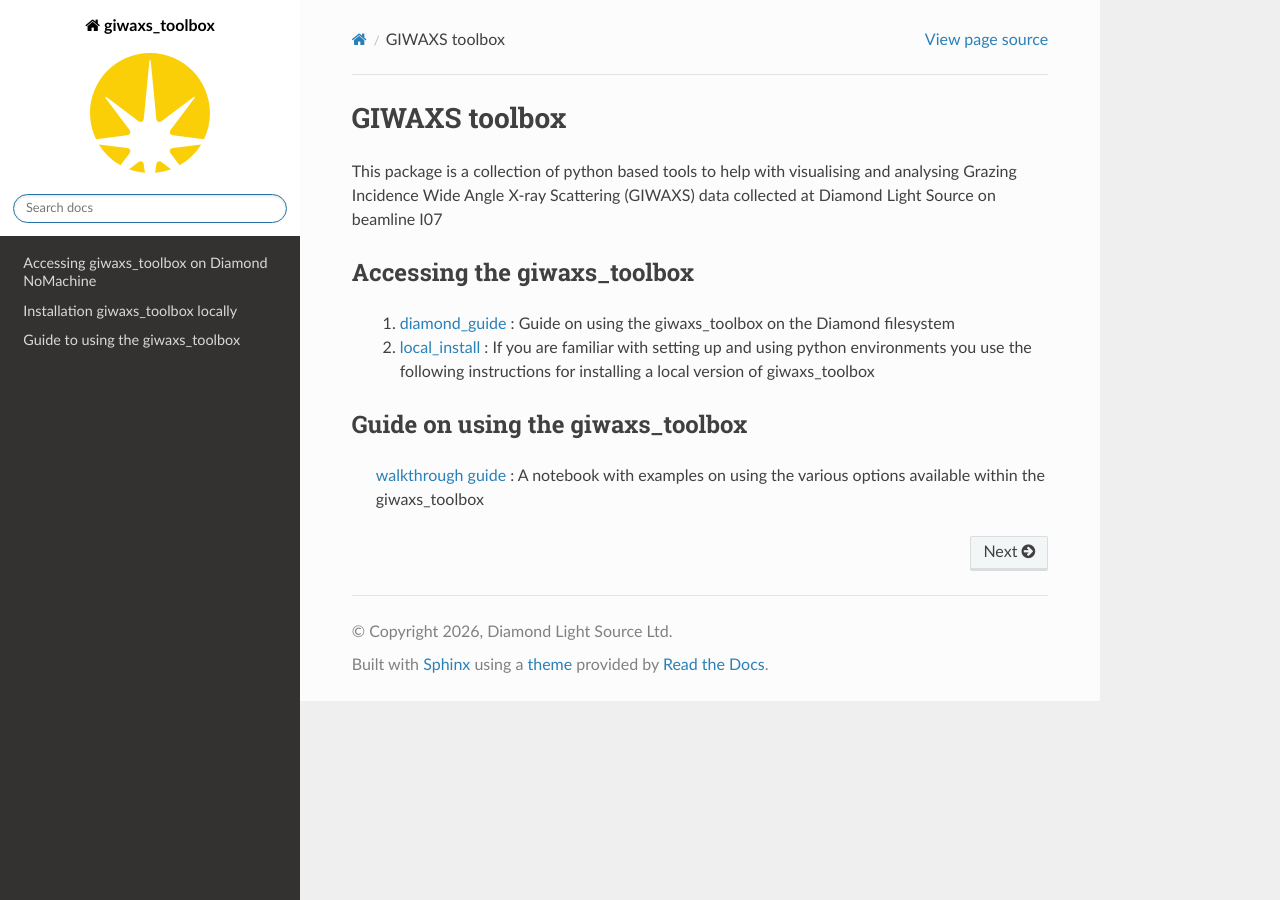
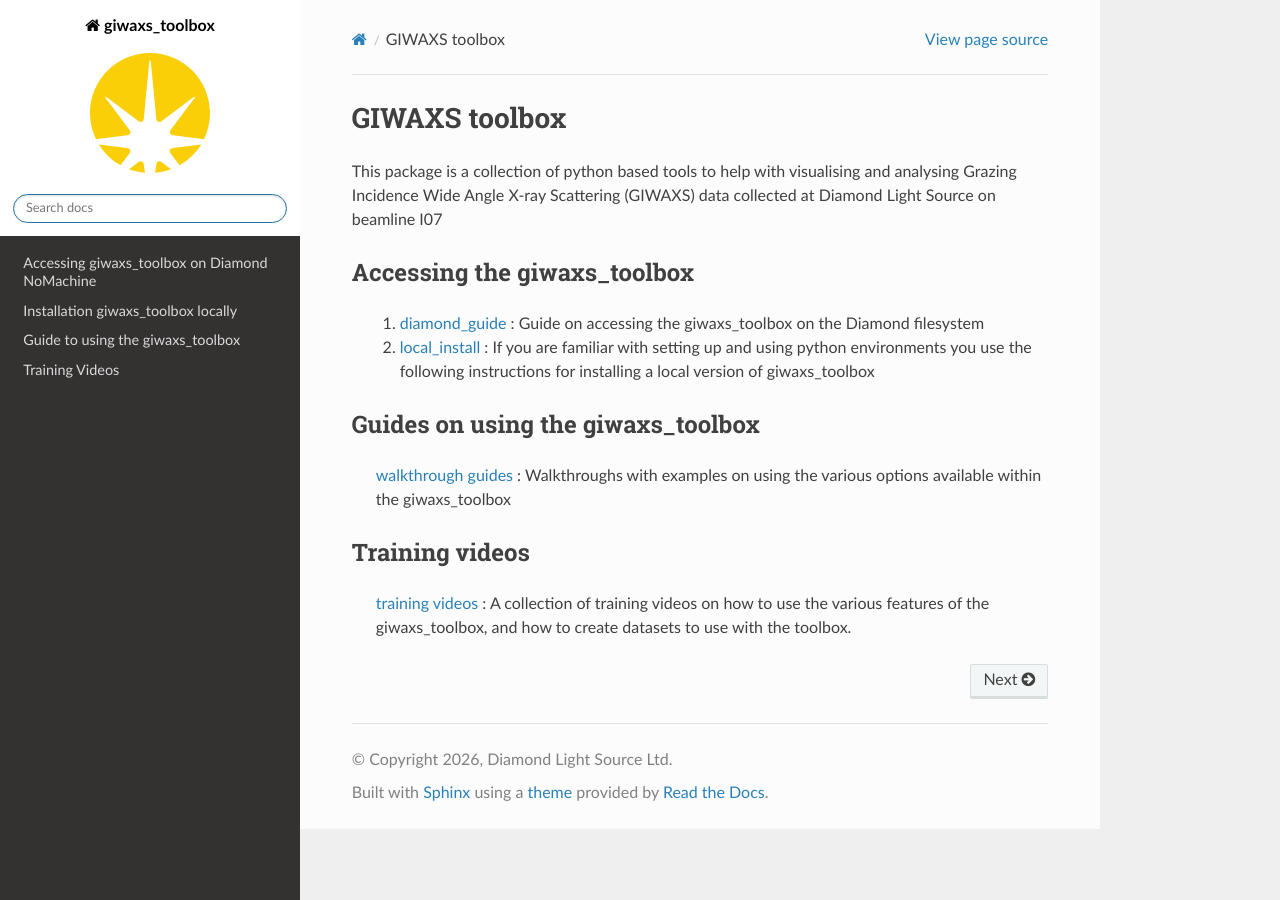
Before and after one commit to DiamondLightSource/giwaxs_toolbox, a Sphinx documentation site: the page built from docs/source/index.rst, in a window 1280 px wide. Built offline with Sphinx 7.4.7 and the Read the Docs theme 3.1.0, drawn with Linux system fonts in a browser that asks for light colours; formulas are drawn with MathJax 3; pages that are not in the unit, such as notebooks, are missing from menus.

Commit message:
update documentation to include training videos

```diff
--- a/docs/source/conf.py
+++ b/docs/source/conf.py
@@ -5,14 +5,13 @@ list see the documentation:
 https://www.sphinx-doc.org/en/master/usage/configuration.html
 """
 
+project = "giwaxs_toolbox"
+copyright = "2026, Diamond Light Source Ltd"
+author = "Philip Mousley"
 
-project = 'giwaxs_toolbox'
-copyright = '2026, Diamond Light Source Ltd'
-author = 'Philip Mousley'
-
-version = '0.0.1'
+version = "0.0.1"
 # The full version, including alpha/beta/rc tags
-release = '0.0.1'
+release = "0.0.1"
 
 
 # -- General configuration ---------------------------------------------------
@@ -26,17 +25,17 @@ release = '0.0.1'
 # ones.
 extensions = [
     #'sphinx.ext.autodoc',
-    'sphinx.ext.doctest',
-    'sphinx.ext.todo',
-    'sphinx.ext.coverage',
-    'sphinx.ext.viewcode',
-    'sphinx.ext.napoleon',
-    'sphinx.ext.intersphinx',
-    'sphinx.ext.imgmath',
-    'nbsphinx',
-    'jupyter_sphinx',
-    'sphinx_collapse',
-    'autodoc2',
+    "sphinx.ext.doctest",
+    "sphinx.ext.todo",
+    "sphinx.ext.coverage",
+    "sphinx.ext.viewcode",
+    "sphinx.ext.napoleon",
+    "sphinx.ext.intersphinx",
+    "sphinx.ext.imgmath",
+    "nbsphinx",
+    "jupyter_sphinx",
+    "sphinx_collapse",
+    "autodoc2",
 ]
 
 autodoc2_packages = [
@@ -46,23 +45,23 @@ autodoc2_packages = [
 ]
 
 # Add any paths that contain templates here, relative to this directory.
-templates_path = ['_templates']
+templates_path = ["_templates"]
 
 # The suffix(es) of source filenames.
 # You can specify multiple suffix as a list of string:
 #
 # source_suffix = ['.rst', '.md']
-source_suffix = '.rst'
+source_suffix = ".rst"
 
 # The master toctree document.
-master_doc = 'index'
+master_doc = "index"
 
 # The language for content autogenerated by Sphinx. Refer to documentation
 # for a list of supported languages.
 #
 # This is also used if you do content translation via gettext catalogs.
 # Usually you set "language" from the command line for these cases.
-language = 'en'
+language = "en"
 
 # List of patterns, relative to source directory, that match files and
 # directories to ignore when looking for source files.
@@ -78,7 +77,7 @@ pygments_style = None
 # The theme to use for HTML and HTML Help pages.  See the documentation for
 # a list of builtin themes.
 #
-html_theme ='sphinx_rtd_theme'# 'alabaster'
+html_theme = "sphinx_rtd_theme"  # 'alabaster'
 
 # Theme options are theme-specific and customize the look and feel of a theme
 # further.  For a list of options available for each theme, see the
@@ -86,16 +85,18 @@ html_theme ='sphinx_rtd_theme'# 'alabaster'
 #
 # html_theme_options = {}
 html_theme_options = {
-    'page_width': 'none',
-    'body_max_width': 'none',
-    'sidebar_width': '300px'
+    "page_width": "none",
+    "body_max_width": "none",
+    "sidebar_width": "300px",
+    "navigation_depth": 1,
+    "show_toc_level": 2,
 }
 
 # Add any paths that contain custom static files (such as style sheets) here,
 # relative to this directory. They are copied after the builtin static files,
 # so a file named "default.css" will overwrite the builtin "default.css".
-html_static_path = ['_static']
-html_css_files = ['custom.css']
+html_static_path = ["_static"]
+html_css_files = ["custom.css"]
 # Custom sidebar templates, must be a dictionary that maps document names
 # to template names.
 #
@@ -110,7 +111,7 @@ html_css_files = ['custom.css']
 # -- Options for HTMLHelp output ---------------------------------------------
 
 # Output file base name for HTML help builder.
-htmlhelp_basename = 'giwaxs_toolboxdoc'
+htmlhelp_basename = "giwaxs_toolboxdoc"
 
 
 # -- Options for LaTeX output ------------------------------------------------
@@ -119,15 +120,12 @@ latex_elements = {
     # The paper size ('letterpaper' or 'a4paper').
     #
     # 'papersize': 'letterpaper',
-
     # The font size ('10pt', '11pt' or '12pt').
     #
     # 'pointsize': '10pt',
-
     # Additional stuff for the LaTeX preamble.
     #
     # 'preamble': '',
-
     # Latex figure (float) alignment
     #
     # 'figure_align': 'htbp',
@@ -137,8 +135,13 @@ latex_elements = {
 # (source start file, target name, title,
 #  author, documentclass [howto, manual, or own class]).
 latex_documents = [
-    (master_doc, 'giwaxs_toolbox.tex', 'giwaxs_toolbox Documentation',
-     'Philip Mousley', 'manual'),
+    (
+        master_doc,
+        "giwaxs_toolbox.tex",
+        "giwaxs_toolbox Documentation",
+        "Philip Mousley",
+        "manual",
+    ),
 ]
 
 
@@ -147,11 +150,8 @@ latex_documents = [
 # One entry per manual page. List of tuples
 # (source start file, name, description, authors, manual section).
 man_pages = [
-    (master_doc, 'giwaxs_toolbox', 'giwaxs_toolbox Documentation',
-     [author], 1)
+    (master_doc, "giwaxs_toolbox", "giwaxs_toolbox Documentation", [author], 1)
 ]
-
-
 
 
 # -- Options for Epub output -------------------------------------------------
@@ -169,7 +169,7 @@ epub_title = project
 # epub_uid = ''
 
 # A list of files that should not be packed into the epub file.
-epub_exclude_files = ['search.html']
+epub_exclude_files = ["search.html"]
 
 
 # -- Extension configuration -------------------------------------------------
@@ -180,8 +180,8 @@ epub_exclude_files = ['search.html']
 todo_include_todos = True
 
 # Some logo things
-#html_logo = "logo/giwaxs_toolbox_logo.png"
-#html_theme_options = {"logo_only": True}
+# html_logo = "logo/giwaxs_toolbox_logo.png"
+# html_theme_options = {"logo_only": True}
 
 
 # def setup(app):
@@ -190,8 +190,8 @@ todo_include_todos = True
 
 # Looks for objects in external projects
 intersphinx_mapping = {
-    'scipy': ('https://docs.scipy.org/doc/scipy/reference/', None),
-    'pandas': ('https://pandas.pydata.org/docs/', None)
+    "scipy": ("https://docs.scipy.org/doc/scipy/reference/", None),
+    "pandas": ("https://pandas.pydata.org/docs/", None),
 }
 
 
--- a/docs/source/index.rst
+++ b/docs/source/index.rst
@@ -8,15 +8,21 @@ This package is a collection of python based tools to help with visualising and
 Accessing the giwaxs_toolbox
 -------------------------------
 
-   #. `diamond_guide`_ : Guide on using the giwaxs_toolbox on the Diamond filesystem
+   #. `diamond_guide`_ : Guide on accessing the giwaxs_toolbox on the Diamond filesystem
    #. `local_install`_ : If you are familiar with setting up and using python environments you use the following instructions for installing a local version of giwaxs_toolbox
 
 
 
-Guide on using the giwaxs_toolbox
+Guides on using the giwaxs_toolbox
 -----------------------------------------
 
-   `walkthrough guide`_ : A notebook with examples on using the various options available within the giwaxs_toolbox
+   `walkthrough guides`_ : Walkthroughs with examples on using the various options available within the giwaxs_toolbox
+
+
+Training videos
+-------------------------
+
+   `training videos`_ : A collection of training videos on how to use the various features of the giwaxs_toolbox, and how to create datasets to use with the toolbox.
 
 .. toctree::
    :hidden:
@@ -25,8 +31,10 @@ Guide on using the giwaxs_toolbox
    diamond_guide
    local_install
    useage_guide
+   training_videos
 
 
 .. _diamond_guide: ./diamond_guide.html
 .. _local_install: ./local_install.html
-.. _walkthrough guide: ./useage_guide.html
+.. _walkthrough guides: ./useage_guide.html
+.. _training videos: ./training_videos.html
```
Also changed, not shown: docs/source/apidocs/plotting/plotting.rst (+8 -8 lines), docs/source/training_videos.rst (added, +53 -0 lines), docs/source/useage_guide.rst (+11 -2 lines).
